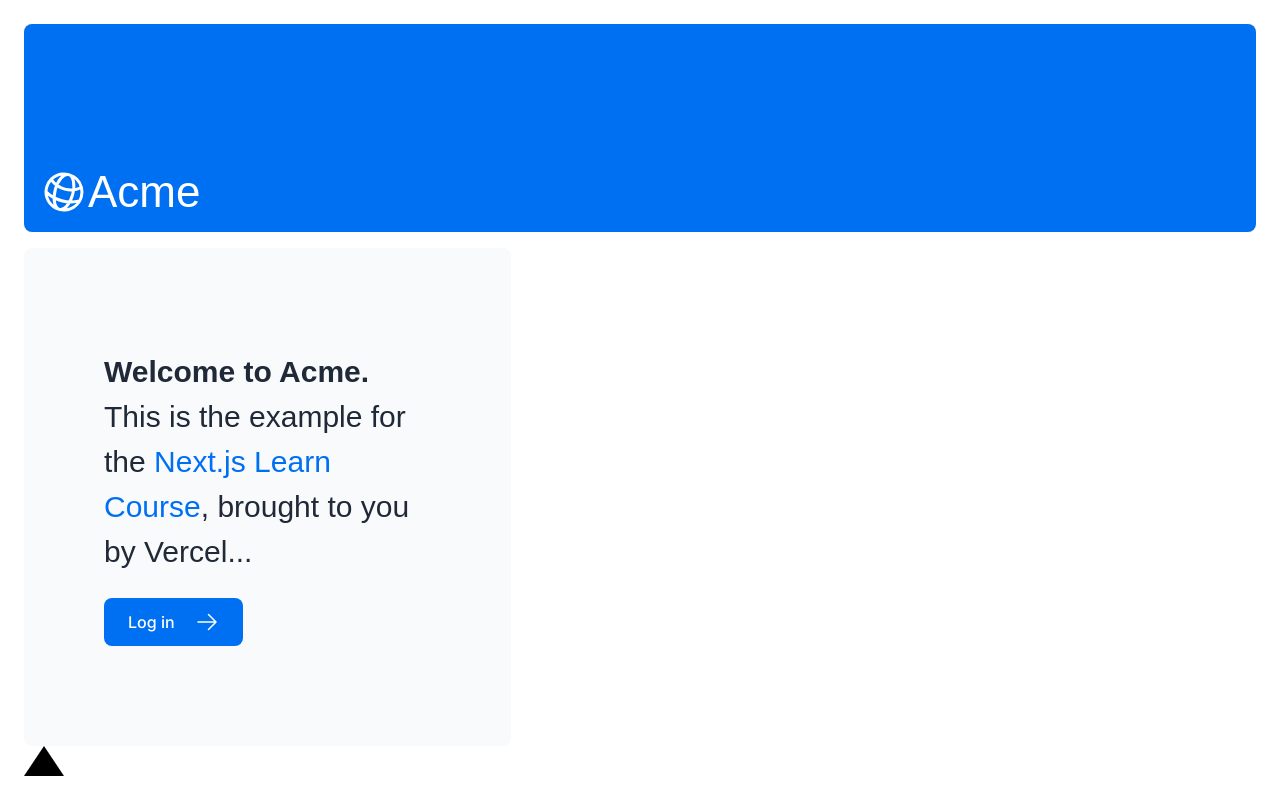
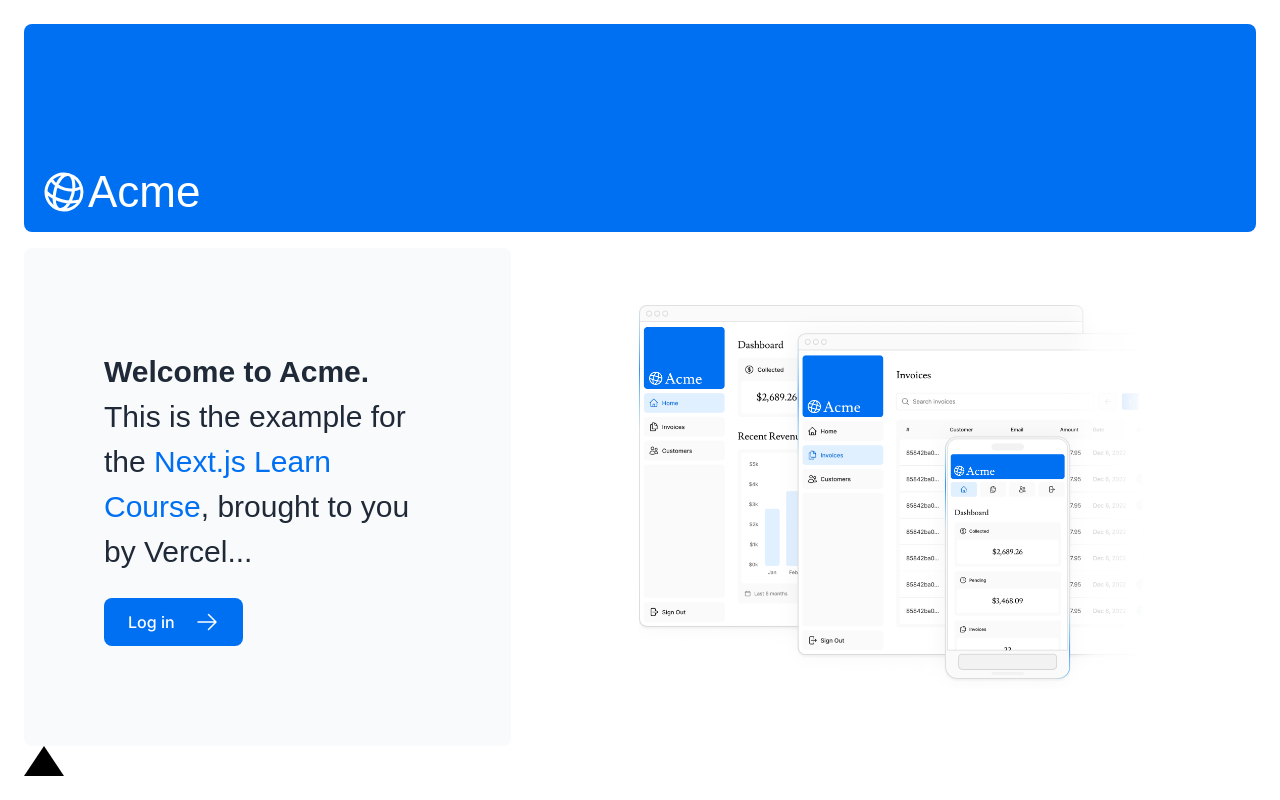
Before and after one commit to ftmhabt/learn-next-js, a Next.js app: page / in a window 1280 px wide. Built offline with nearby package versions, Linux system fonts and the light colour scheme; a web font is replaced by a local one.

Commit message:
Add Images

```diff
--- a/app/page.tsx
+++ b/app/page.tsx
@@ -3,6 +3,7 @@
 import Link from 'next/link';
 import styles from '@/app/ui/home.module.css';
 import { lusitana } from './ui/fonts';
+import Image from 'next/image';
 
 export default function Page() {
   return (
@@ -12,7 +13,9 @@
       </div>
       <div className="mt-4 flex grow flex-col gap-4 md:flex-row">
         <div className="flex flex-col justify-center gap-6 rounded-lg bg-gray-50 px-6 py-10 md:w-2/5 md:px-20">
-          <p className={`text-xl text-gray-800 md:text-3xl md:leading-normal ${lusitana.className}`}>
+          <p
+            className={`text-xl text-gray-800 md:text-3xl md:leading-normal ${lusitana.className}`}
+          >
             <strong>Welcome to Acme.</strong> This is the example for the{' '}
             <a href="https://nextjs.org/learn/" className="text-blue-500">
               Next.js Learn Course
@@ -27,7 +30,20 @@
           </Link>
         </div>
         <div className="flex items-center justify-center p-6 md:w-3/5 md:px-28 md:py-12">
-          {/* Add Hero Images Here */}
+          <Image
+            src="/hero-desktop.png"
+            width={1000}
+            height={760}
+            className="hidden md:block"
+            alt="Screenshots of the dashboard project showing desktop version"
+          />
+          <Image
+            src="/hero-mobile.png"
+            width={560}
+            height={620}
+            className="block md:hidden"
+            alt="Screenshots of the dashboard project showing desktop version"
+          />
         </div>
       </div>
       <div className={styles.shape}></div>
```
